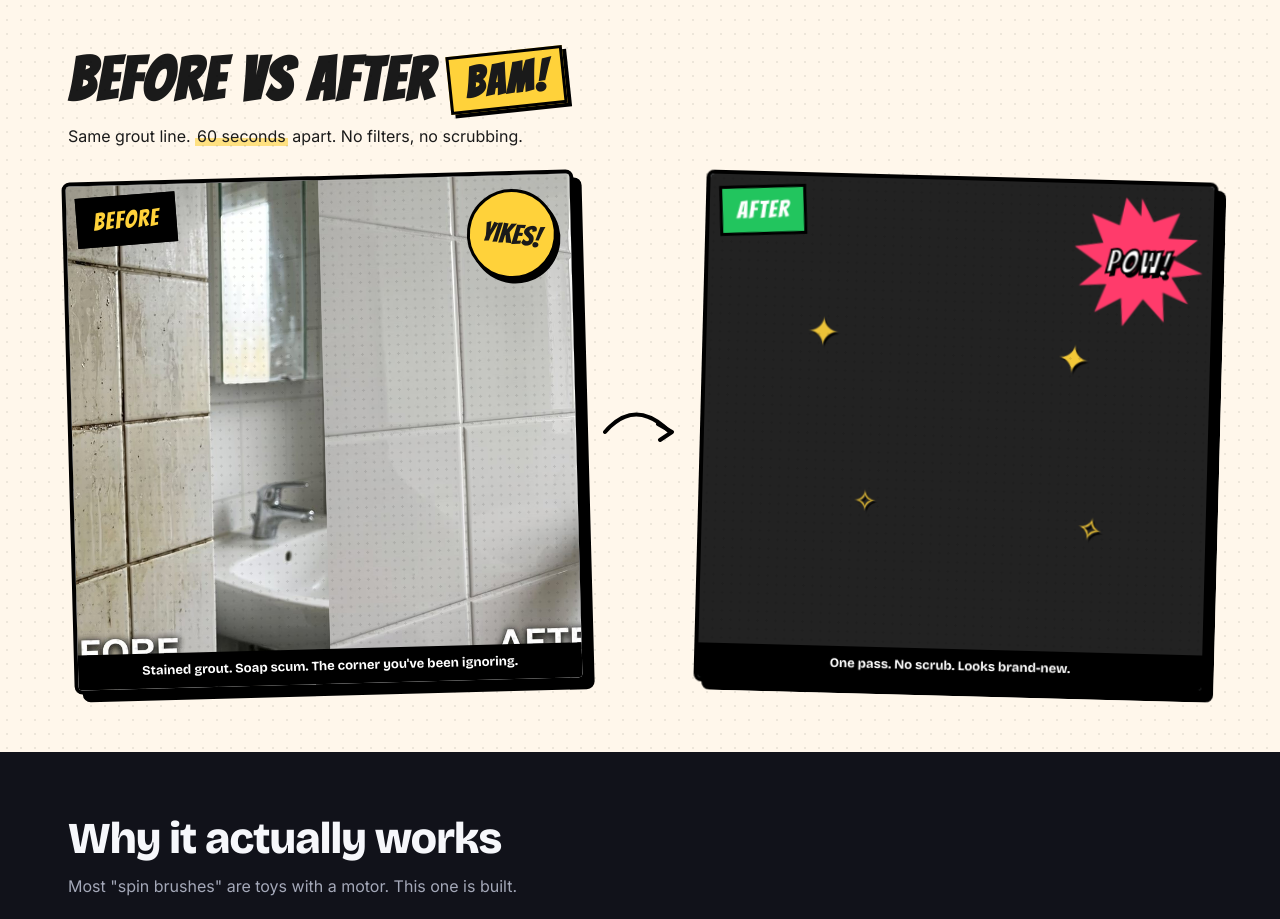
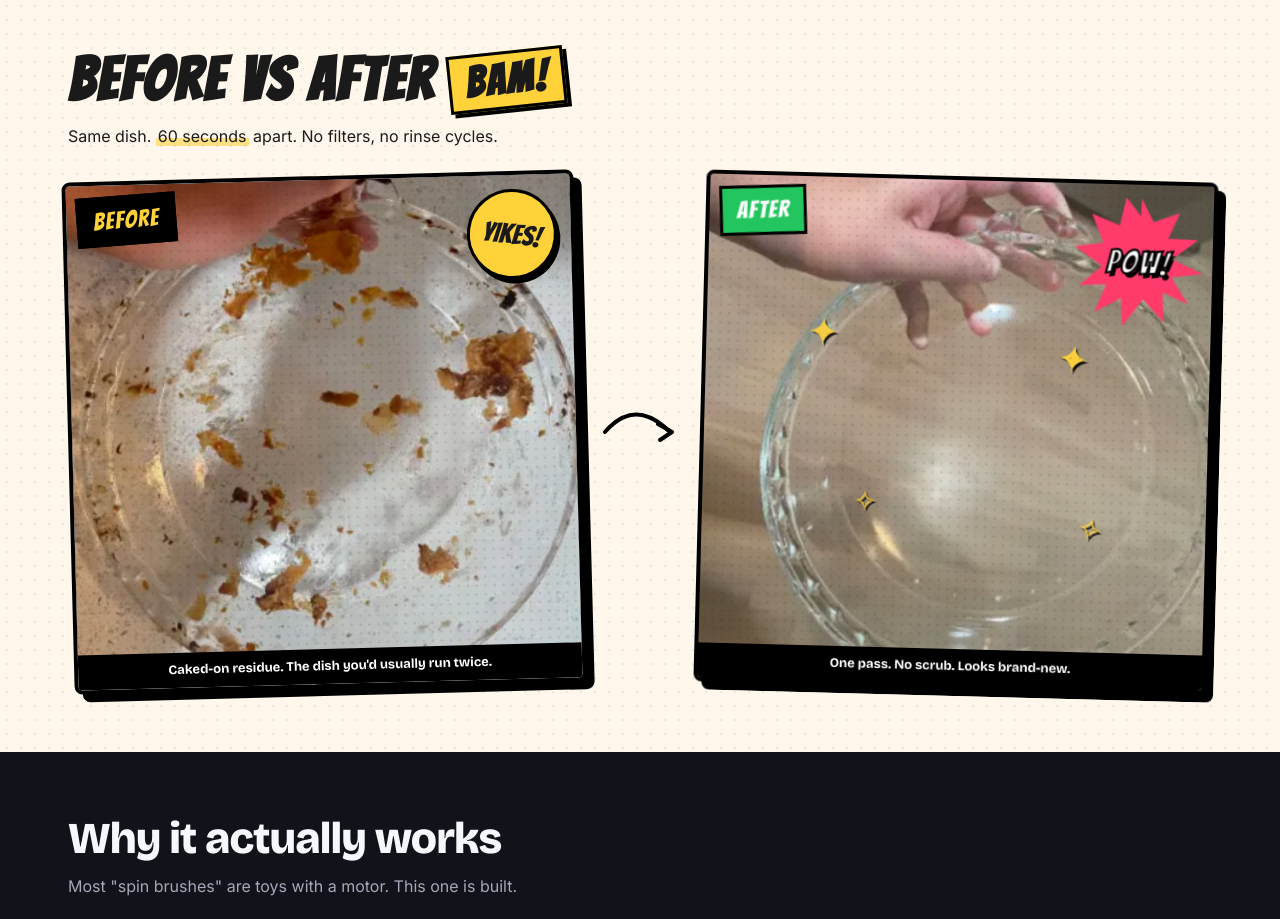
Before and after one commit to markbyerley622-cpu/cleanspin, a website: page public/index.html in a window 1280 px wide. Shown: the part 2280-3199 px from the top of the page. Drawn offline with nearby package versions, Linux system fonts and the light colour scheme; no server answers.

Commit message:
fix(comic): use real before/after dish photos instead of bathroom composite
Real photos > stock composite. Swap /assets/before-after.jpg back to
/before.png and /after.png (already in repo) and simplify .ba-img CSS.

Co-Authored-By: Claude Opus 4.7 (1M context) <noreply@anthropic.com>

```diff
--- a/public/index.html
+++ b/public/index.html
@@ -205,17 +205,17 @@ var e=ttq._i[t]||[],n=0;n<ttq.methods.length;n++)ttq.setAndDefer(e,ttq.methods[n
 <section class="comic reveal">
   <div class="wrap">
     <h2 class="comic-title">Before vs After <span class="boom">BAM!</span></h2>
-    <p class="muted comic-sub">Same grout line. <em>60 seconds</em> apart. No filters, no scrubbing.</p>
+    <p class="muted comic-sub">Same dish. <em>60 seconds</em> apart. No filters, no rinse cycles.</p>
 
     <div class="comic-grid">
       <figure class="comic-panel comic-panel-before">
         <div class="comic-art">
-          <img class="ba-img ba-img-left" src="/assets/before-after.jpg" alt="Stained bathroom tile and grout before CleanSpin" loading="lazy" />
+          <img class="ba-img" src="/before.png" alt="Glass dish with caked-on food residue, before CleanSpin" loading="lazy" />
         </div>
         <div class="comic-halftone"></div>
         <div class="comic-label">BEFORE</div>
         <div class="comic-bubble comic-bubble-yikes">YIKES!</div>
-        <figcaption>Stained grout. Soap scum. The corner you've been ignoring.</figcaption>
+        <figcaption>Caked-on residue. The dish you'd usually run twice.</figcaption>
       </figure>
 
       <div class="comic-arrow" aria-hidden="true">
@@ -227,7 +227,7 @@ var e=ttq._i[t]||[],n=0;n<ttq.methods.length;n++)ttq.setAndDefer(e,ttq.methods[n
 
       <figure class="comic-panel comic-panel-after">
         <div class="comic-art">
-          <img class="ba-img ba-img-right" src="/assets/before-after.jpg" alt="Same tile after a single pass with CleanSpin" loading="lazy" />
+          <img class="ba-img" src="/after.png" alt="Same dish sparkling clean after a single pass with CleanSpin" loading="lazy" />
           <span class="sparkle sparkle-1">✦</span>
           <span class="sparkle sparkle-2">✧</span>
           <span class="sparkle sparkle-3">✦</span>
--- a/public/styles.css
+++ b/public/styles.css
@@ -358,13 +358,11 @@ strong{color:#fff}
 
 .comic-art{position:absolute;inset:0;overflow:hidden;background:#222}
 .ba-img{
-  position:absolute;top:0;left:0;
-  width:200%;height:100%;
+  position:absolute;inset:0;
+  width:100%;height:100%;
   object-fit:cover;display:block;
   filter:saturate(1.05);
 }
-.ba-img-left{left:0}
-.ba-img-right{left:-100%}
 .sparkle{position:absolute;font-family:var(--comic);color:#ffd23a;text-shadow:2px 2px 0 #000;font-size:38px;animation:twinkle 1.6s ease-in-out infinite}
 .sparkle-1{top:25%;left:20%;animation-delay:0s}
 .sparkle-2{top:60%;left:30%;animation-delay:.3s;font-size:28px}
```
